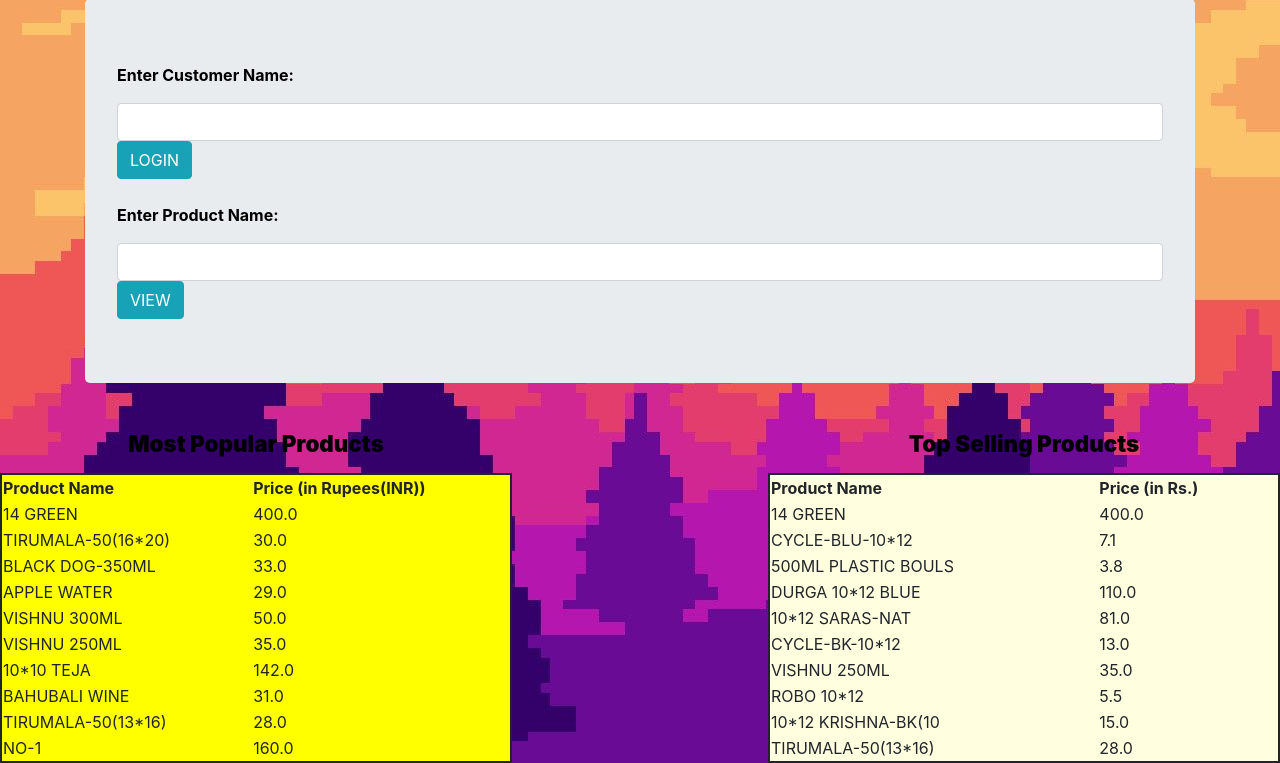
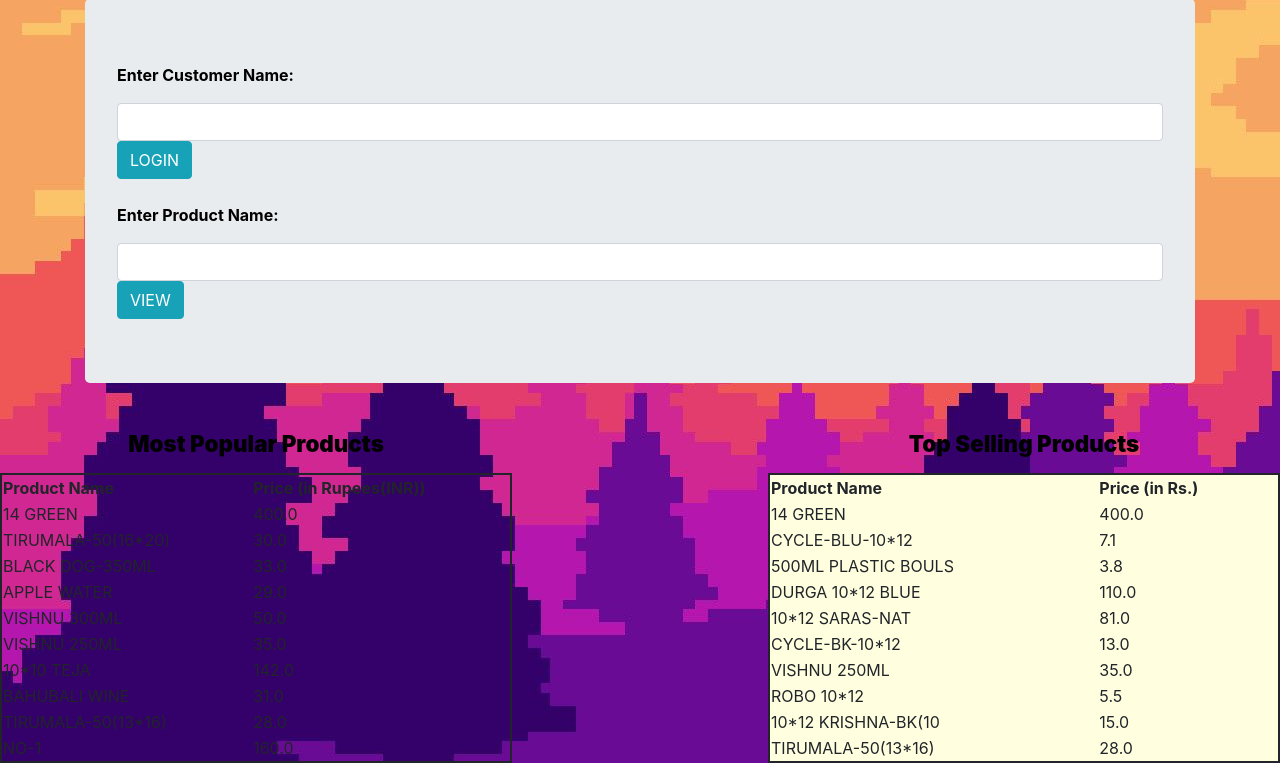
Before and after one commit to abhijeetdaspublic/product-recommendation-web, a Flask app: template templates/home.html in a window 1280 px wide. Shown: the part 145-908 px from the top of the page. Run offline with Flask 2, Linux system fonts and the light colour scheme; the template is opened without the code that fills it, so the values that code supplies are empty; parts of the project's set-up code (start-up, migrations or seed data) failed here and were passed over; some libraries are stand-ins or nearby versions.

Commit message:
Update mostpopulartable.html

```diff
--- a/templates/mostpopulartable.html
+++ b/templates/mostpopulartable.html
@@ -1 +1 @@
-<table style="border: 2px solid; float: left; width: 40%; background-color:yellow;"><caption style="text-align: center; caption-side: top; font-size: 140%; font-weight: bold; color:black;"><strong>Most Popular Products</strong></caption><tr><th>Product Name</th><th>Price (in Rupees(INR))</th></tr><tr><td>14 GREEN</td><td>400.0</td></tr><tr><td>TIRUMALA-50(16*20)</td><td>30.0</td></tr><tr><td>BLACK DOG-350ML</td><td>33.0</td></tr><tr><td>APPLE WATER</td><td>29.0</td></tr><tr><td>VISHNU 300ML</td><td>50.0</td></tr><tr><td>VISHNU 250ML</td><td>35.0</td></tr><tr><td>10*10 TEJA</td><td>142.0</td></tr><tr><td>BAHUBALI WINE</td><td>31.0</td></tr><tr><td>TIRUMALA-50(13*16)</td><td>28.0</td></tr><tr><td>NO-1</td><td>160.0</td></tr></table>
+<table style="border: 2px solid; float: left; width: 40%;"><caption style="text-align: center; caption-side: top; font-size: 140%; font-weight: bold; color:black;"><strong>Most Popular Products</strong></caption><tr><th>Product Name</th><th>Price (in Rupees(INR))</th></tr><tr><td>14 GREEN</td><td>400.0</td></tr><tr><td>TIRUMALA-50(16*20)</td><td>30.0</td></tr><tr><td>BLACK DOG-350ML</td><td>33.0</td></tr><tr><td>APPLE WATER</td><td>29.0</td></tr><tr><td>VISHNU 300ML</td><td>50.0</td></tr><tr><td>VISHNU 250ML</td><td>35.0</td></tr><tr><td>10*10 TEJA</td><td>142.0</td></tr><tr><td>BAHUBALI WINE</td><td>31.0</td></tr><tr><td>TIRUMALA-50(13*16)</td><td>28.0</td></tr><tr><td>NO-1</td><td>160.0</td></tr></table>
```
